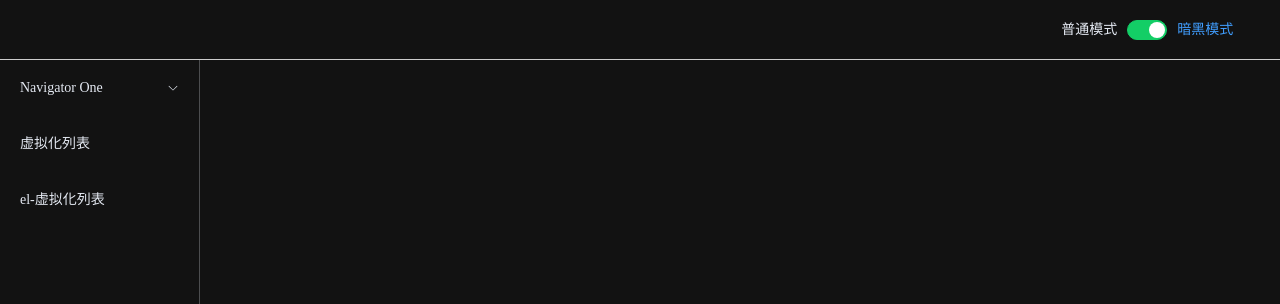
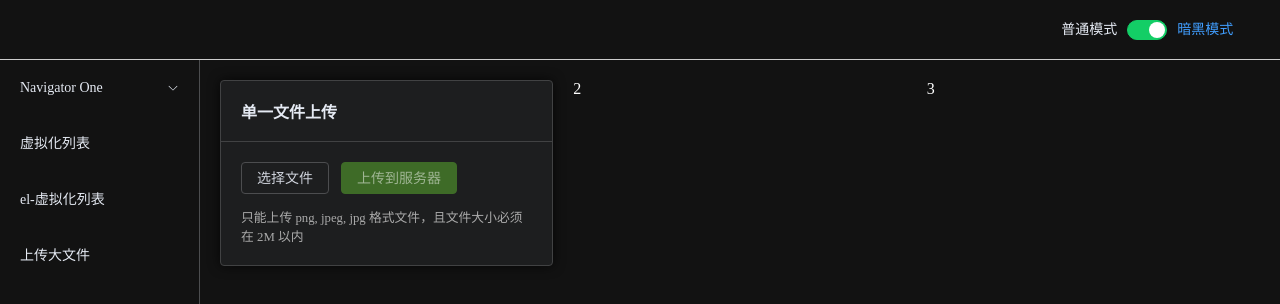
Before and after one commit to zhangchuachua/learning-vue, a Vue app: page /upload-files in a window 1280 px wide. Shown: the top 304 px of the page. Built offline with nearby package versions, Linux system fonts and the light colour scheme.

Commit message:
上传单文件，完成

```diff
--- a/components.d.ts
+++ b/components.d.ts
@@ -11,6 +11,9 @@ declare module '@vue/runtime-core' {
   export interface GlobalComponents {
     ElAside: typeof import('element-plus/es')['ElAside']
     ElButton: typeof import('element-plus/es')['ElButton']
+    ElButtonGr: typeof import('element-plus/es')['ElButtonGr']
+    ElButtonGroup: typeof import('element-plus/es')['ElButtonGroup']
+    ElCard: typeof import('element-plus/es')['ElCard']
     ElCol: typeof import('element-plus/es')['ElCol']
     ElContainer: typeof import('element-plus/es')['ElContainer']
     ElHeader: typeof import('element-plus/es')['ElHeader']
--- a/src/App.vue
+++ b/src/App.vue
@@ -44,6 +44,9 @@ watchEffect(() => {
             <el-menu-item index="el-virtualized">
               <span>el-虚拟化列表</span>
             </el-menu-item>
+            <el-menu-item index="upload-files">
+              <span>上传大文件</span>
+            </el-menu-item>
           </el-menu>
         </el-aside>
         <el-main>
--- a/src/router/index.ts
+++ b/src/router/index.ts
@@ -2,6 +2,7 @@ import { createRouter, createWebHistory } from 'vue-router'
 import Login from '@/views/LoginView.vue'
 import VirtualizedTable from '@/components/virtualizedTable.vue'
 import ElDisplay from "@/views/ElDisplay.vue";
+import UploadFiles from "@/views/UploadFiles.vue";
 
 const router = createRouter({
   history: createWebHistory(import.meta.env.BASE_URL),
@@ -20,6 +21,11 @@ const router = createRouter({
       path: '/el-virtualized',
       name: 'el-virtualized',
       component: ElDisplay
+    },
+    {
+      path: '/upload-files',
+      name: 'upload-files',
+      component: UploadFiles
     }
   ]
 })
--- a/src/utils/axios.ts
+++ b/src/utils/axios.ts
@@ -1,5 +1,11 @@
-import axios from 'axios';
+import axios from 'axios'
 
-const instance = axios.create({  });
+const instance = axios.create({
+  baseURL: import.meta.env.VITE_BASE_URL
+})
 
-export default instance;
+// instance.interceptors.response.use(() => {}, () => {},)
+// instance.defaults.baseURL = import.meta.env.VITE_BASE_URL;
+console.log(instance.defaults.baseURL)
+
+export default instance
--- a/src/utils/global.d.ts
+++ b/src/utils/global.d.ts
@@ -2,6 +2,7 @@ import axios from '@/utils/axios'
 
 declare module 'vue' {
   interface ComponentCustomProperties {
-    $http: typeof axios;
+    $http: typeof axios
+    $message: typeof import('element-plus/es')['ElMessage']
   }
 }
--- /dev/null
+++ b/src/utils/utils.ts
@@ -0,0 +1,3 @@
+export function bitToMb(bit: number): number {
+  return bit / 1024 / 1000;
+}
--- /dev/null
+++ b/src/views/UploadFiles.vue
@@ -0,0 +1,109 @@
+<script setup lang="ts">
+import { ref, getCurrentInstance } from 'vue'
+import { bitToMb } from '@/utils/utils'
+
+const instance = getCurrentInstance()
+
+const upload1 = ref<HTMLInputElement>()
+const files1 = ref<File[] | null>(null)
+const uploading = ref<boolean>(false)
+
+function handleChoose1() {
+  if (upload1.value) {
+    upload1.value?.click()
+  }
+}
+
+function handleUploadChange1(e: Event) {
+  const target = e.target as HTMLInputElement
+  let tempFiles = null
+  if (target.files) tempFiles = Array.from(target.files)
+  if (tempFiles) {
+    if (tempFiles.some((file) => bitToMb(file.size) > 2)) {
+      instance?.proxy?.$message.error('文件体积超过限制！')
+    } else files1.value = tempFiles
+  }
+}
+
+async function handleSubmit1() {
+  uploading.value = true
+  const formData = new FormData()
+  files1.value?.forEach((item) => {
+    formData.set('img', item)
+  })
+  try {
+    // *上传单文件，直接把 formData 放到 data 的位置就可以了
+    const res = await instance?.proxy?.$http.post<{ status: number; path: string }>(
+      '/upload/single',
+      formData,
+      {
+        headers: { 'Content-Type': 'multipart/form-data' }
+      }
+    )
+    if (res && res.data) {
+      const { data } = res
+      instance?.proxy?.$message.success(`可以通过 ${data.path} 访问图片`)
+    }
+  } catch (e) {
+    if (e instanceof Error) {
+      console.error(e.message)
+    }
+
+    throw e
+  } finally {
+    uploading.value = false
+  }
+}
+</script>
+
+<template>
+  <el-row :gutter="20">
+    <el-col :span="8">
+      <el-card>
+        <template #header>
+          <div class="font-700">单一文件上传</div>
+        </template>
+        <div>
+          <input
+            ref="upload1"
+            type="file"
+            name="single-file"
+            id="single-file"
+            accept="image/png, image/jpeg, image/gif"
+            hidden
+            @input="handleUploadChange1"
+          />
+          <el-row>
+            <el-col :span="24">
+              <el-button @click="handleChoose1"> 选择文件 </el-button>
+              <el-button
+                type="success"
+                @click="handleSubmit1"
+                :disabled="!files1"
+                :loading="uploading"
+              >
+                上传到服务器
+              </el-button>
+            </el-col>
+          </el-row>
+          <el-row>
+            <el-col :span="24">
+              <div v-if="files1 && files1.length">
+                <ul>
+                  <li class="text-sm c-#aaa" v-for="file in files1" :key="file.name">
+                    {{ file.name }}
+                  </li>
+                </ul>
+              </div>
+              <p v-else class="mb-0 text-0.8em c-#aaa">
+                只能上传 png, jpeg, jpg 格式文件，且文件大小必须在 2M 以内
+              </p>
+            </el-col>
+          </el-row>
+        </div>
+      </el-card>
+    </el-col>
+    <el-col :span="8">2</el-col>
+    <el-col :span="8">3</el-col>
+  </el-row>
+</template>
--- a/vite.config.ts
+++ b/vite.config.ts
@@ -6,7 +6,7 @@ import { presetIcons, presetUno } from 'unocss'
 import AutoImport from 'unplugin-auto-import/vite'
 import Components from 'unplugin-vue-components/vite'
 import { ElementPlusResolver } from 'unplugin-vue-components/resolvers'
-import svgLoader from 'vite-svg-loader';
+import svgLoader from 'vite-svg-loader'
 import vueJsx from '@vitejs/plugin-vue-jsx'
 import vue from '@vitejs/plugin-vue'
 
@@ -14,11 +14,11 @@ import vue from '@vitejs/plugin-vue'
 export default defineConfig({
   plugins: [
     vue(),
+    svgLoader(),
+    vueJsx(),
     UnoCSS({ presets: [presetUno(), presetIcons({ cdn: 'https://esm.sh' })] }),
-    AutoImport({ resolvers: [ElementPlusResolver()] }),
-    Components({ resolvers: [ElementPlusResolver()] }),
-    svgLoader(),
-    vueJsx()
+    AutoImport({ resolvers: [ElementPlusResolver()], eslintrc: { enabled: true } }),
+    Components({ resolvers: [ElementPlusResolver()] })
   ],
   resolve: {
     alias: {
```
Also changed, not shown: src/main.ts (+8 -3 lines), .eslintrc-auto-import.json (added), .eslintrc.cjs, 1 other file (tests, documents, lock files or other folders).
